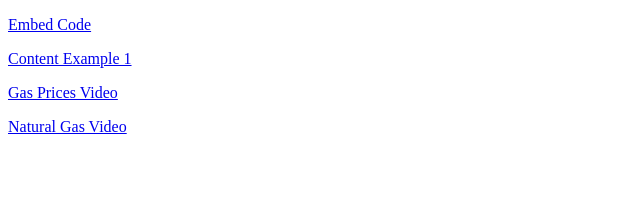
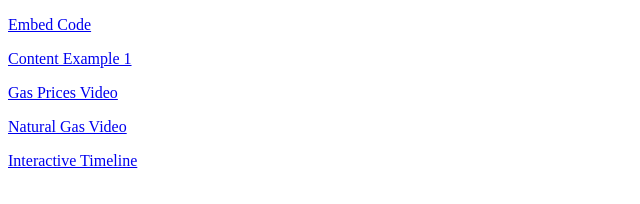
Before and after one commit to avaas19/ukraineh5p, a plain HTML site: page index.html in a window 1280 px wide. Shown: the whole page, without its empty margins (0-640 px from the left). Drawn offline with Linux system fonts and the light colour scheme.

Commit message:
Update index.html

```diff
--- a/index.html
+++ b/index.html
@@ -5,5 +5,6 @@
 	<p><a href="/ukraineh5p/h5p-standalone-1.3.x/demo/content-example-1.html">Content Example 1</a></p>
 	<p><a href="/ukraineh5p/gasprices.html">Gas Prices Video</a></p>
 	<p><a href="/ukraineh5p/naturalgas.html">Natural Gas Video</a></p>
+	<p><a href="/ukraineh5p/timeline.html">Interactive Timeline</a></p>
 </body>
 </html>
```
